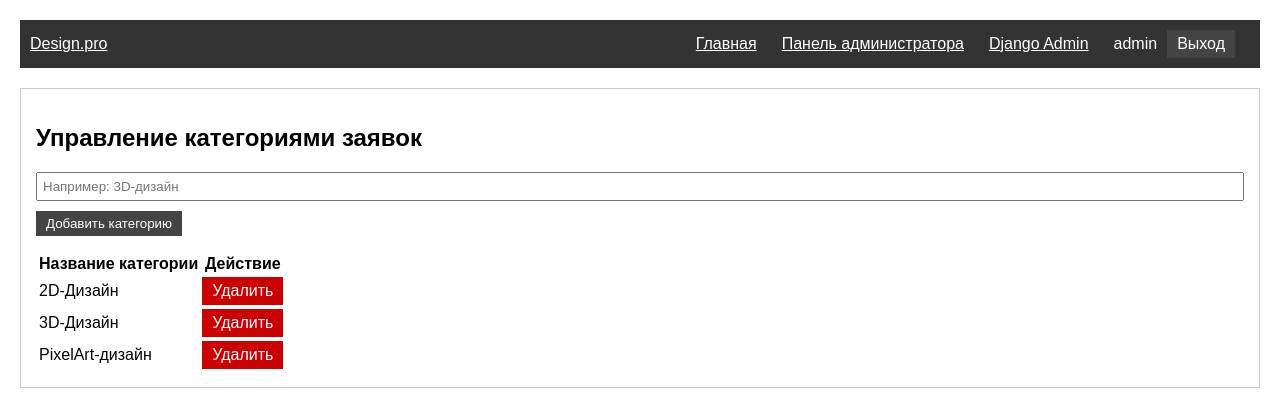
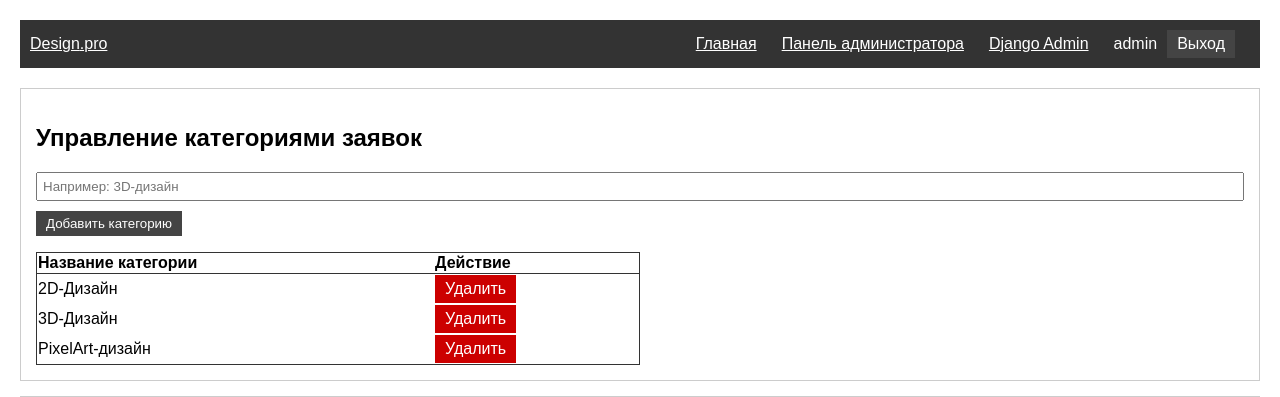
Before and after one commit to decidenw/django_part2, a Django app: page /admin-panel/ in a window 1280 px wide. Shown: the top 397 px of the page. Run offline with Django 5.2, Linux system fonts and the light colour scheme; a user stored in the database is signed in; data comes from the database, SQL or seed files in the repository; both versions use the stored data as it was after the commit.

Commit message:
fix front

```diff
--- a/portal/static/portal/style.css
+++ b/portal/static/portal/style.css
@@ -83,6 +83,17 @@ textarea {
     display: inline-block;
 }
 
+table {
+  border-collapse: collapse;
+  width: 50%;
+}
+
+thead, tbody {
+  border: 1px solid #333;
+  padding: 8px 12px;
+  text-align: left;
+}
+
 .btn_danger {
     background: #c00;
 }
```
Also changed, not shown: db.sqlite3.
